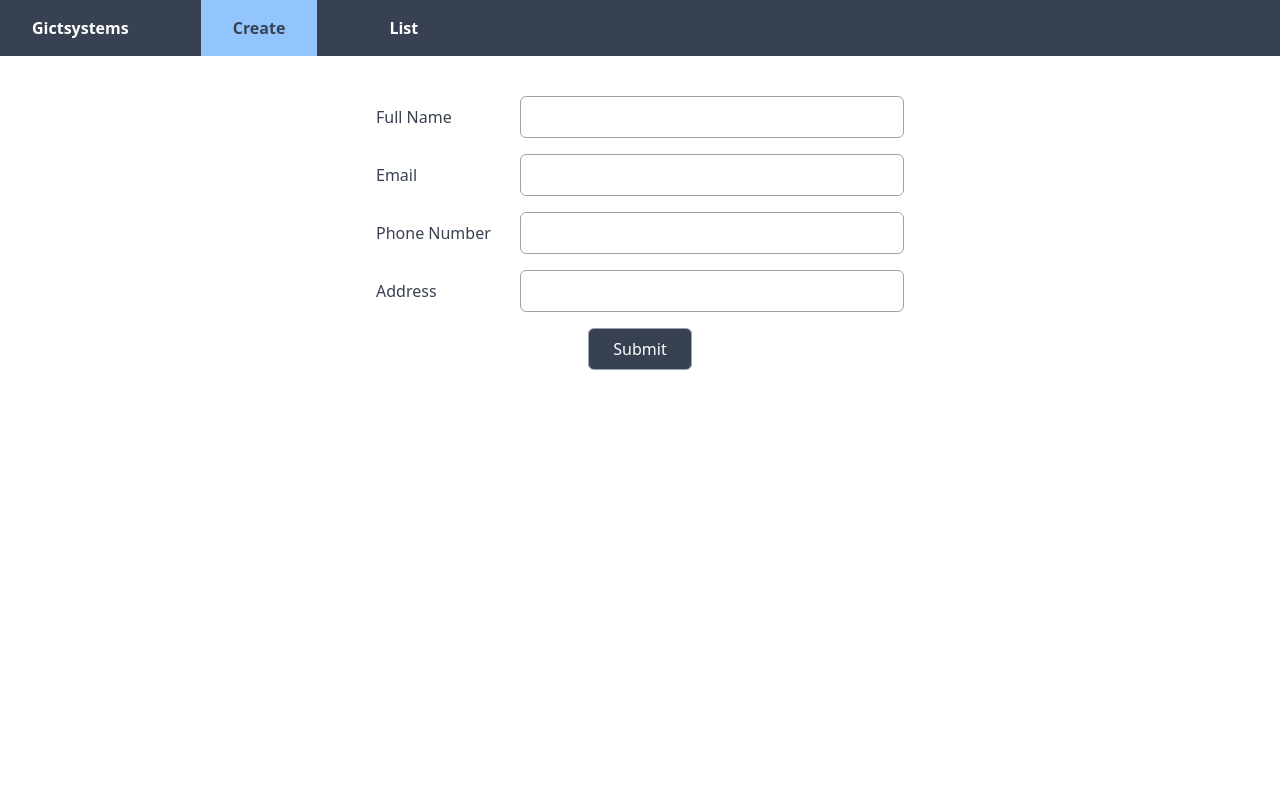
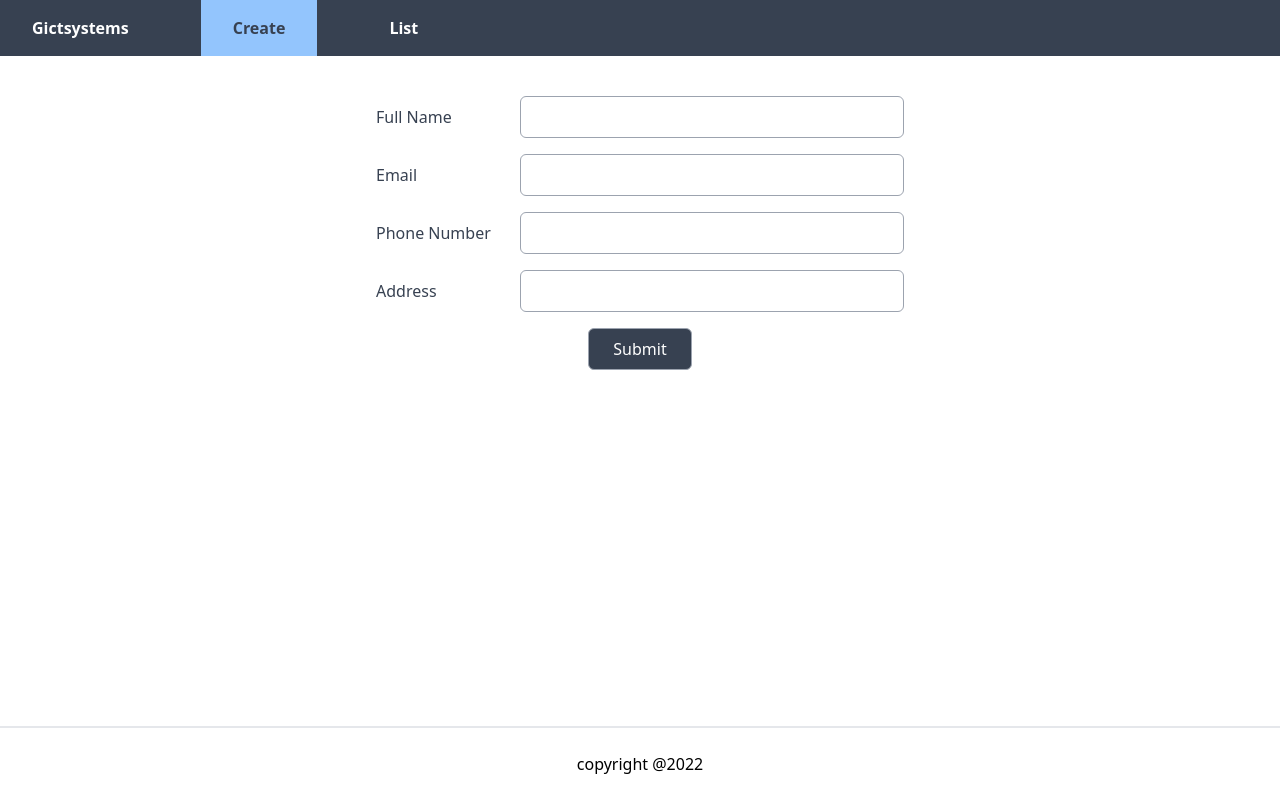
Before and after one commit to Gitigi/gictsystems, a Next.js app: page /create in a window 1280 px wide. Built offline with nearby package versions, Linux system fonts and the light colour scheme.

Commit message:
feat: added layout

```diff
--- /dev/null
+++ b/components/footer.js
@@ -0,0 +1,9 @@
+export default function Footer() {
+  return (
+    <footer className="flex py-6 mt-auto border-t-2">
+      <div className="container mx-auto text-center">
+        <p>copyright @2022</p>
+      </div>
+    </footer>
+  )
+}
--- /dev/null
+++ b/components/layout.js
@@ -0,0 +1,14 @@
+import Header from "./header"
+import Footer from "./footer"
+
+export default function Layout({ active, children }) {
+  return (
+    <div class="flex flex-col h-screen">
+        <Header active={active} />
+        <main>
+          {children}
+        </main>
+        <Footer />
+    </div>
+  )
+}
--- a/pages/create.js
+++ b/pages/create.js
@@ -1,6 +1,6 @@
 import { useState } from "react"
 
-import Header from "../components/header"
+import Layout from "../components/layout"
 
 export default function Home() {
   const [ info, setInfo ] = useState({})
@@ -42,7 +42,7 @@ export default function Home() {
 
   return (
     <>
-      <Header active='create' />
+      <Layout active='create'>
         <div className="container mx-auto flex justify-center">
           <form onSubmit={onSubmit} className='py-10 flex flex-col gap-4'>
             <div>
@@ -81,6 +81,7 @@ export default function Home() {
             </div>
           </form>
         </div>
+      </Layout>
 
     </>
   )
--- a/pages/list.js
+++ b/pages/list.js
@@ -1,5 +1,6 @@
 import { useEffect, useState } from "react"
-import Header from "../components/header"
+import Layout from "../components/layout";
+
 export default function Items() {
   const [ items, setItems ] = useState([])
 
@@ -20,8 +21,7 @@ export default function Items() {
   }, [])
 
   return (
-    <>
-      <Header active='list' />
+    <Layout active='list'>
       <div className="container mx-auto flex flex-col items-center">
         <h2 className="px-2 py-4 text-2xl font-bold uppercase text-gray-700">Items</h2>
         <ul className="w-full md:w-1/2 divide-y">
@@ -31,6 +31,6 @@ export default function Items() {
           </li>)}
         </ul>
       </div>
-    </>
+    </Layout>
   )
 }
```
Lines whose indentation alone changed are shown as unchanged.
